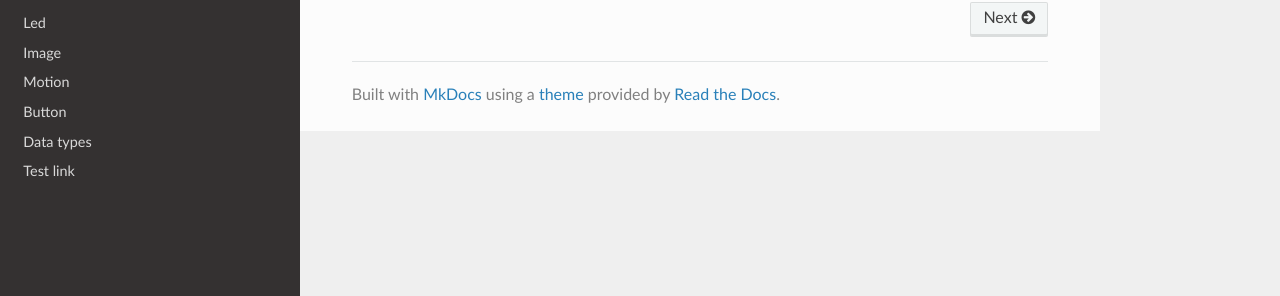
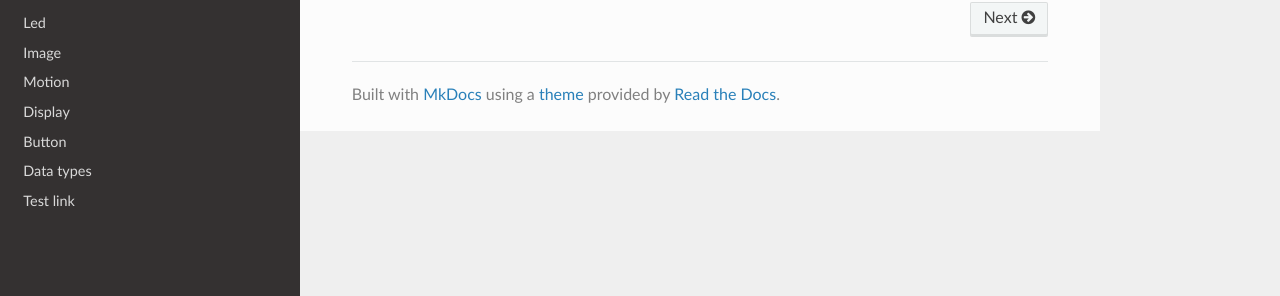
Before and after one commit to NStrijbosch/hub-module-notes, an MkDocs documentation site: the page built from docs/index.md, in a window 1280 px wide. Shown: the part 217-513 px from the top of the page. Built offline with MkDocs 1.6.1, drawn with Linux system fonts in a browser that asks for light colours; nearby versions of some CDN libraries.

Commit message:
Update mkdocs.yml

```diff
--- a/mkdocs.yml
+++ b/mkdocs.yml
@@ -7,6 +7,7 @@ nav:
     - 'led.md'
     - 'image_test.md'
     - 'motion.md'
+    - 'display.md'
     - 'button.md'
     - 'data_types.md'
     - 'test_link.md'
```
